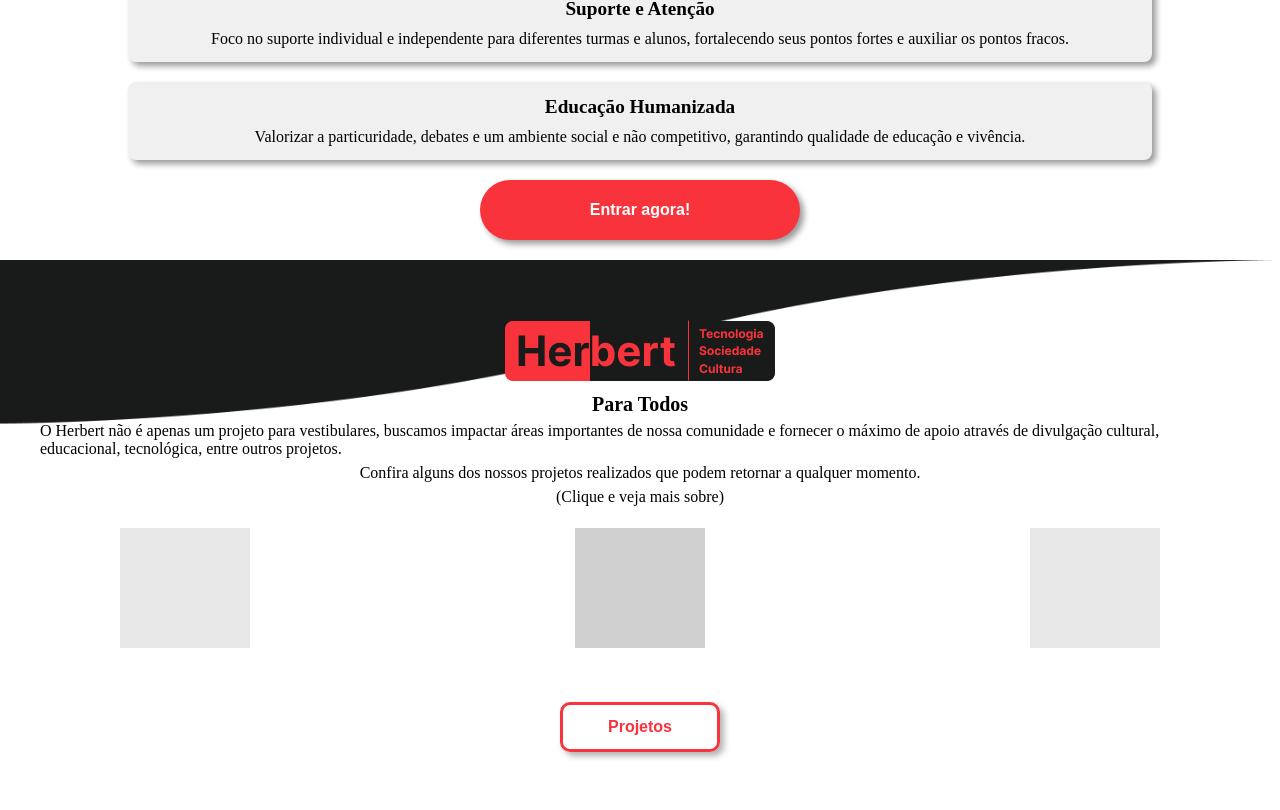
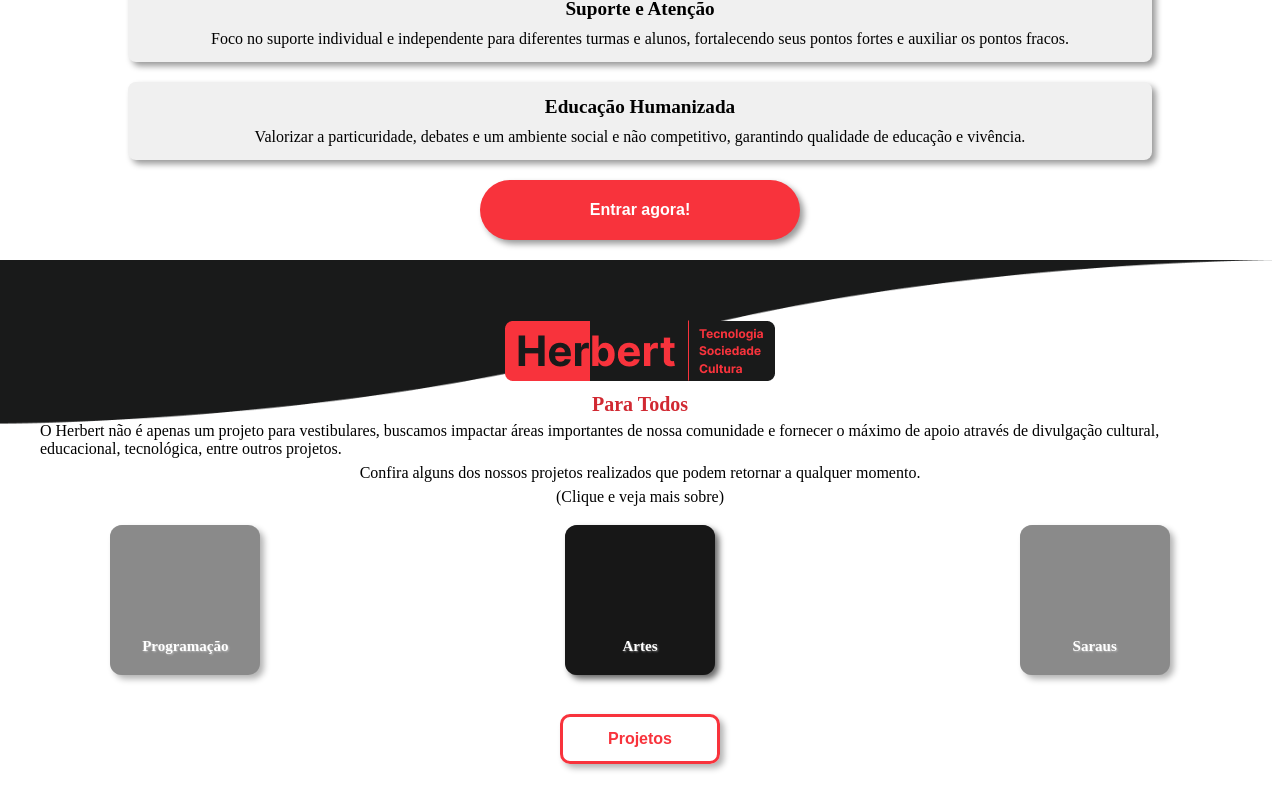
Before and after one commit to Archesz/Teste-herbert, a React (Create React App) app: page / in a window 1280 px wide. Shown: the part 1857-2667 px from the top of the page. Built offline with nearby package versions, Linux system fonts and the light colour scheme.

Commit message:
carousel feito sem animação

```diff
--- a/src/components/ProjectCard/ProjectCard.jsx
+++ b/src/components/ProjectCard/ProjectCard.jsx
@@ -4,11 +4,11 @@ import './ProjectCard.scss'
 
 function ProjectCard(props) {
     return (
-        <div className='project-card'>
+        <div className={`project-card ${props.class}`}>
             <div className='project-cape'>
 
                 <span className='project-name'>
-                    {props.name}
+                    {props.title}
                 </span>
             </div>
         </div>
--- a/src/components/ProjectCard/ProjectCard.scss
+++ b/src/components/ProjectCard/ProjectCard.scss
@@ -19,9 +19,9 @@
         .project-name{
             margin-bottom: 20px;
             color: white;
-            font-size: 16px;
+            font-size: 15px;
             font-weight: bolder;
-            text-shadow: 2px 2px 4px white;
+            text-shadow: 1px 1px 2px rgba(255, 255, 255, 0.4);
         }
     }
 
@@ -30,3 +30,20 @@
         transform: translateX(-4px) translateY(-4px) rotate(-2.5deg);
     }
 }
+
+.card-center {
+    opacity: 1;
+    transition: opacity 0.3s ease-in-out;
+}
+
+.card-left {
+    opacity: 0.5;
+    transition: opacity 0.3s ease-in-out;
+    margin-left: -70px;
+}
+
+.card-right {
+    opacity: 0.5;
+    transition: opacity 0.3s ease-in-out;
+    margin-right: -70px;
+}
--- a/src/components/Slider/Carousel.jsx
+++ b/src/components/Slider/Carousel.jsx
@@ -1,16 +1,77 @@
 import React, {useState} from 'react'
 import './Carousel.scss'
 import {GrFormPrevious, GrFormNext} from 'react-icons/gr'
+import ProjectCard from '../ProjectCard/ProjectCard'
+
+/* Images */
+import foto from '../../assets/cotuca.png'
+
+/* Cards */
+
+const projetos = [
+    {"Nome": "Programação", "Imagem": ""},
+    {"Nome": "Artes", "Imagem": ""},
+    {"Nome": "Saraus", "Imagem": ""},
+    {"Nome": "EJA", "Imagem": ""},
+    {"Nome": "Concursos", "Imagem": ""},
+    {"Nome": "Infantil", "Imagem": ""},
+    {"Nome": "Debates", "Imagem": ""},
+    {"Nome": "Músicas", "Imagem": ""},
+    {"Nome": "Podcasts", "Imagem": ""},
+]
+
 
 function prevCarousel(){
-    alert("Atrás")
-}
 
-function nextCarousel(){
-    alert("Próximo")
+    alert('ok')
 }
 
 function Carousel(props) {
+
+    const [currentLeft, setCurrentLeft] = useState(0);
+    const [currentMid, setCurrentMid] = useState(1);
+    const [currentRight, setCurrentRight] = useState(2)
+
+    let size = projetos.length
+
+    function prevCarousel(){
+
+        if(currentLeft == 0){
+            setCurrentLeft(size-3)
+            setCurrentMid(size-2)
+            setCurrentRight(size-1)
+        } else{
+            setCurrentLeft(index => {
+                return index - 1;
+            })
+            setCurrentMid(index => {
+                return index - 1;
+            })
+            setCurrentRight(index => {
+                return index - 1;
+            })
+        }
+    }
+
+    function nextCarousel(){
+
+        if(currentRight == size-1){
+            setCurrentLeft(0)
+            setCurrentMid(1)
+            setCurrentRight(2)
+        } else{
+            setCurrentLeft(index => {
+                return index + 1;
+            })
+            setCurrentMid(index => {
+                return index + 1;
+            })
+            setCurrentRight(index => {
+                return index + 1;
+            })
+        }
+    }
+
     return (
         <div className='carousel-container'>
 
@@ -18,9 +79,21 @@ function Carousel(props) {
 
             <div className='carousel-view'>
 
-                <div className='square sq1 opacity'></div>
-                <div className='square sq2 highlighted'></div>
-                <div className='square sq3 opacity'></div>
+            <ProjectCard
+              class="card-left"
+              title={projetos[currentLeft].Nome}
+              content={`This is card number ${currentLeft}.`}
+            />
+            <ProjectCard
+              class="card-center"
+              title={projetos[(currentMid)].Nome}
+              content={`This is card number ${(currentMid) % 3}.`}
+            />
+            <ProjectCard
+              class="card-right"
+              title={projetos[(currentRight)].Nome}
+              content={`This is card number ${(currentRight) % 3}.`}
+            />
 
             </div>
 
--- a/src/components/Slider/Carousel.scss
+++ b/src/components/Slider/Carousel.scss
@@ -5,6 +5,7 @@
     flex-direction: row;
     justify-content: space-between;
     align-items: center;
+    margin-top: 12px;
 
     .carousel-view{
         width: 85%;
@@ -16,27 +17,36 @@
         margin-bottom: 16px;
     }
 
-    .square{
-        width: 130px;
-        height: 120px;
-        background-color: rgba(23, 23, 23, 0.2);
-    }
-
-    .sq1{
-        margin-left: -70px;
-    }
-
-    .opacity{
-        opacity: 0.5;
-        transition: opacity 0.3s ease-in-out;
-    }
-
-    .sq3{
-        margin-right: -70px;
-    }
-
     .carousel-icon{
         font-size: 32px;
         z-index: 20;
     }
 }
+
+/* Animações */
+
+.move-left{
+    animation: move-left 0.6s ease-in-out;
+}
+
+.move-right{
+    animation: move-right 0.6s ease-in;
+}
+
+@keyframes move-left{
+    from{
+        transform: translateX(0);
+    }
+    to{
+        transform: translateX(-200px);
+    }
+}
+
+@keyframes move-right{
+    from{
+        transform: translateX(0);
+    }
+    to{
+        transform: translateX(200px);
+    }
+}
--- a/src/pages/Home.jsx
+++ b/src/pages/Home.jsx
@@ -33,29 +33,6 @@ import {AiFillCheckCircle} from 'react-icons/ai'
 import Carousel from '../components/Slider/Carousel'
 
 const depoiments = Depoiments["Home"]
-
-const cards = [
-    {
-        icon: foto,
-        title: 'Planos de Estudos',
-        description: 'Auxiliamos os estudantes a montarem seus planos de estudos baseados em suas necessidades.',
-    },
-    {
-        icon: foto,
-        title: 'Aulas de Qualidade',
-        description: 'Aulas presenciais de todas as disciplinas dos principais vestibulares, atualizadas e com professores atestados.',
-    },
-    {
-        icon: foto,
-        title: 'Ambiente amigável',
-        description: 'Ambiente que incentiva boa convivência, educação, respeito e a não competitividade, promovendo um melhor cenário para estudos.',
-    },
-    {
-        icon: foto,
-        title: 'Tecnologia e Educação',
-        description: 'Uso da tecnologia para realizar monitoramento, acompanhamento e melhoraria na base educacional dos estudantes.',
-    }
-]
 
 /* <ProjectCard name="Programação"/> */
 
--- a/src/styles/home.scss
+++ b/src/styles/home.scss
@@ -375,7 +375,7 @@ $mainColor: #F8333C;
 
             .projects-title{
                 font-weight: bolder;
-                color: black;
+                color: #d12932;
                 font-size: 20px;
                 margin-top: 12px;
             }
```
